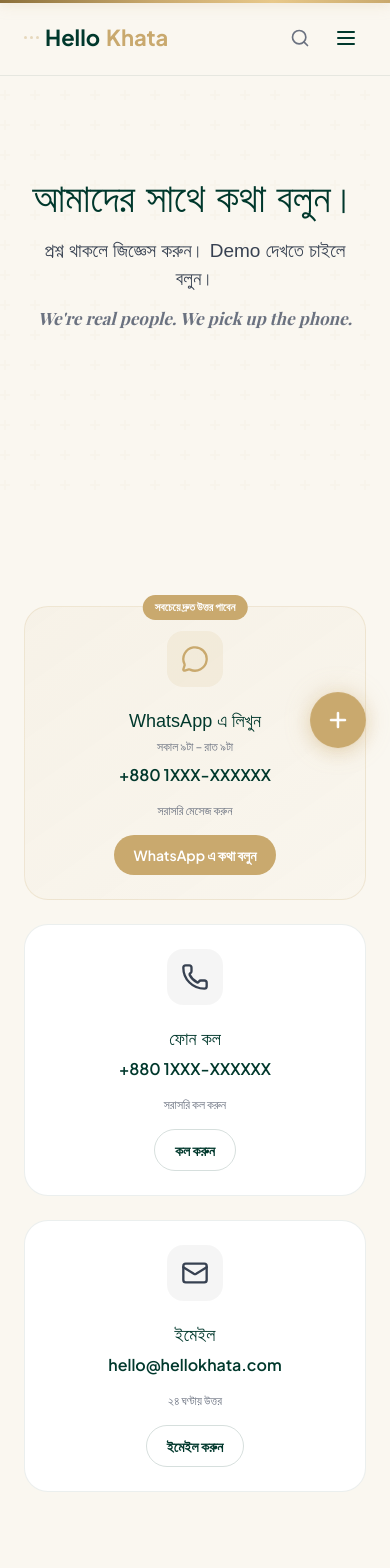
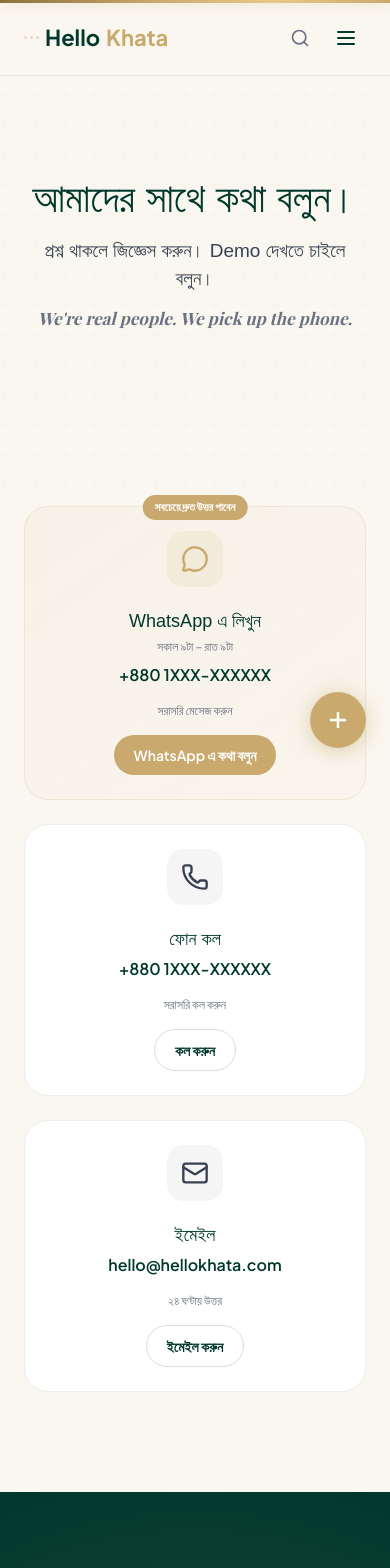
Before and after one commit to Maple-Service-Solution-Ltd/hello-khata-website, a Next.js app: page /contact in a window 390 px wide. Shown: the top 1568 px of the page. Built offline with nearby package versions, Linux system fonts and the light colour scheme; a web font is replaced by a local one.

Commit message:
mobile menu and contact

```diff
--- a/src/components/hellokhata/Navigation.tsx
+++ b/src/components/hellokhata/Navigation.tsx
@@ -314,7 +314,7 @@
                 initial={{ opacity: 0, x: -20 }}
                 animate={{ opacity: 1, x: 0 }}
                 transition={{ delay: 0, duration: 0.3 }}
-                onClick={() => router.push('/home')}
+                onClick={() => {router.push('/'); setMobileOpen(false);}}
                 className={cn(
                   'font-bengali text-[22px] h-14 w-full max-w-[280px] flex items-center gap-3 transition-all duration-200 relative border-l-2 pl-6 cursor-pointer rounded-r-lg',
                   currentPage === 'home'
@@ -339,7 +339,7 @@
                     initial={{ opacity: 0, x: -20 }}
                     animate={{ opacity: 1, x: 0 }}
                     transition={{ delay: (i + 1) * 0.04, duration: 0.3 }}
-                    onClick={() => router.push('/' + link.page)}
+                    onClick={() => {router.push('/' + link.page); setMobileOpen(false);}}
                     className={cn(
                       'font-bengali text-[22px] h-14 w-full max-w-[280px] flex items-center gap-3 transition-all duration-200 relative border-l-2 pl-6 cursor-pointer rounded-r-lg',
                       isActive
--- a/src/components/sections/ContactSection.tsx
+++ b/src/components/sections/ContactSection.tsx
@@ -461,7 +461,7 @@
       </div>
 
       {/* ── Three Contact Method Cards ── */}
-      <div className="relative z-10 w-full max-w-[var(--site-max)] mx-auto px-6 py-[var(--section-v)]">
+      <div className="relative z-10 w-full max-w-[var(--site-max)] mx-auto px-6 pb-[var(--section-v)]">
         <motion.div
           className="grid grid-cols-1 md:grid-cols-3 gap-6 max-w-4xl mx-auto"
           variants={containerVariants}
```
